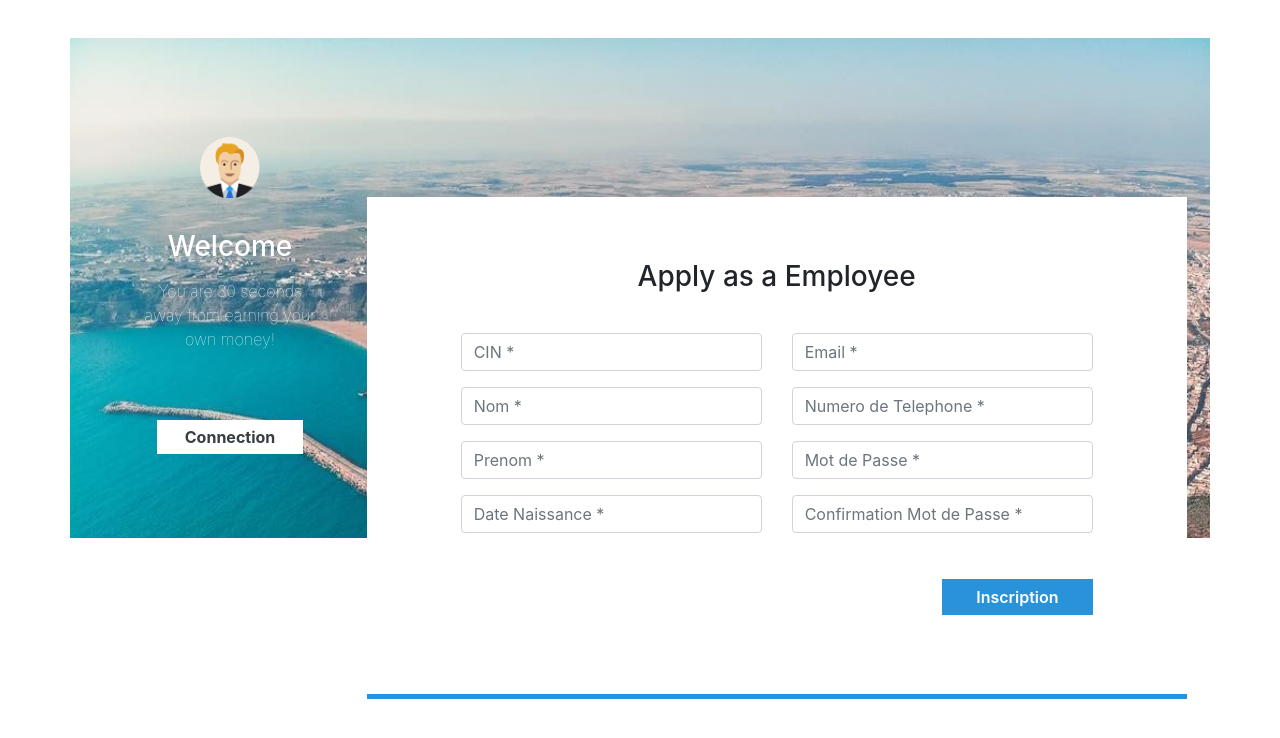
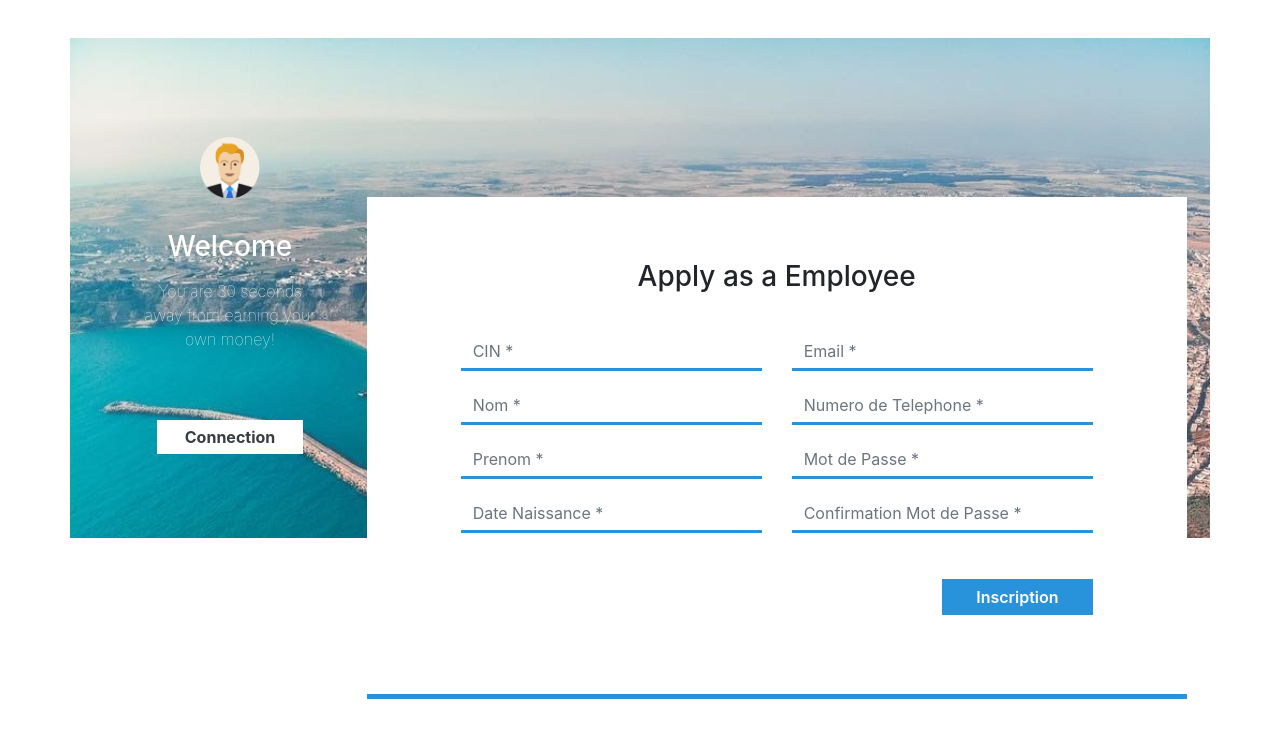
Before and after one commit to Fattati/Agence-Urbaine-de-Safi-Youssoufia, a website: page app/inscription.html in a window 1280 px wide. Drawn offline with nearby package versions, Linux system fonts and the light colour scheme.

Commit message:
ajouter style border buttom

```diff
--- a/app/css/inscription.scss
+++ b/app/css/inscription.scss
@@ -62,3 +62,11 @@
     margin-top: 8%;
     margin-bottom: -15%;
 }
+
+.form-control
+{
+    border-radius: 0px;
+    border: 0;
+    outline: 0;
+    border-bottom: 3px solid #2893DA;
+}
```
Also changed, not shown: app/css/inscription.css, 1 other file.
